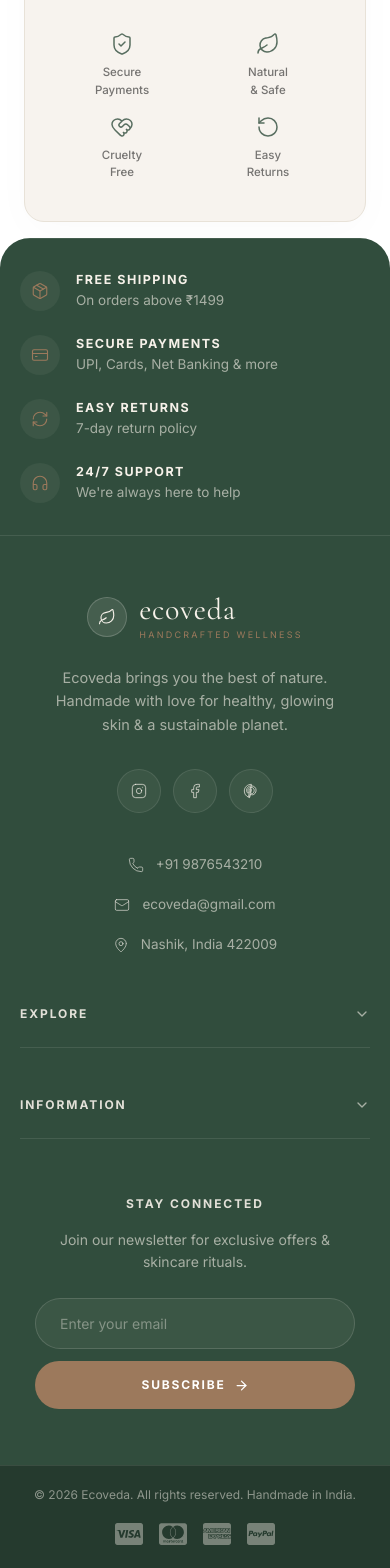
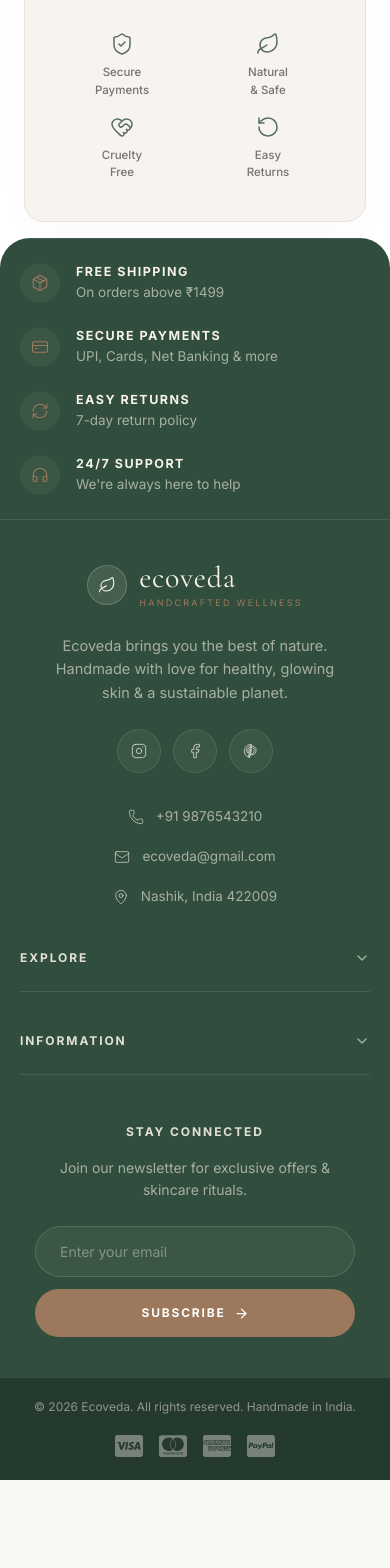
Before and after one commit to omaherrao25/prototype, a React (Vite) app: page /cart in a window 390 px wide. Shown: the part 1648-3216 px from the top of the page. After the commit the page ends 3128 px from the top, so only its background shows below. Built offline with nearby package versions, Linux system fonts and the light colour scheme.

Commit message:
feat: implement responsive footer component and structure cart page template

```diff
--- a/src/components/Footer.jsx
+++ b/src/components/Footer.jsx
@@ -70,8 +70,8 @@
   return (
     <footer className="relative z-10 -mt-12 overflow-hidden bg-[#314D3D] text-[#F6F1E9] rounded-t-[30px] sm:rounded-t-[60px] lg:rounded-t-[80px]">
       {/* ── Service strip ── */}
-      <div className="border-t border-[#F6F1E9]/10 border-b border-[#F6F1E9]/10">
-        <div className="max-w-7xl mx-auto px-5 sm:px-6 lg:px-8 py-8 lg:py-10">
+      <div className="border-y border-[#F6F1E9]/10">
+        <div className="max-w-7xl mx-auto px-5 sm:px-6 lg:px-8 py-6 lg:py-8">
           <div className="grid grid-cols-1 sm:grid-cols-2 lg:grid-cols-4 gap-y-6 gap-x-4 lg:divide-x divide-[#F6F1E9]/10">
             {serviceFeatures.map(({ Icon, label, sub }) => (
               <div key={label} className="flex items-center gap-4 lg:px-6 lg:first:pl-0">
@@ -89,8 +89,8 @@
       </div>
 
       {/* ── Main footer ── */}
-      <div className="max-w-7xl mx-auto px-5 sm:px-6 lg:px-8 py-14 lg:py-24">
-        <div className="grid grid-cols-1 sm:grid-cols-2 lg:grid-cols-6 gap-10 lg:gap-10">
+      <div className="max-w-7xl mx-auto px-5 sm:px-6 lg:px-8 py-10 lg:py-16">
+        <div className="grid grid-cols-1 sm:grid-cols-2 lg:grid-cols-6 gap-8">
 
           {/* Brand */}
           <div className="col-span-1 sm:col-span-2 lg:col-span-2 flex flex-col items-center sm:items-start text-center sm:text-left">
@@ -103,10 +103,10 @@
                 <p className="font-body text-[9px] tracking-[0.25em] text-[#9C795C] uppercase">Handcrafted Wellness</p>
               </div>
             </div>
-            <p className="font-body text-[14.5px] text-[#F6F1E9]/60 leading-relaxed mb-8 max-w-[280px]">
+            <p className="font-body text-[14.5px] text-[#F6F1E9]/60 leading-relaxed mb-6 max-w-[280px]">
               Ecoveda brings you the best of nature. Handmade with love for healthy, glowing skin &amp; a sustainable planet.
             </p>
-            <div className="flex items-center gap-3 mb-10">
+            <div className="flex items-center gap-3 mb-8">
               {Object.entries(SocialSVGs).map(([name, Icon]) => (
                 <motion.a
                   key={name}
--- a/src/pages/Cart/Cart.jsx
+++ b/src/pages/Cart/Cart.jsx
@@ -280,7 +280,7 @@
 
       {/* Sticky Mobile Checkout CTA */}
       {cart.length > 0 && (
-        <div className="lg:hidden sticky-bottom-cta flex flex-col items-center justify-center pb-safe-b bg-white/95 backdrop-blur-sm border-t border-black/5 pt-3 pb-3 px-4 shadow-[0_-4px_20px_rgba(0,0,0,0.04)] z-50">
+        <div className="lg:hidden sticky-bottom-cta flex flex-col items-center justify-center pb-safe-b bg-white/95 backdrop-blur-sm border-t border-black/5 pt-3 px-4 shadow-[0_-4px_20px_rgba(0,0,0,0.04)] z-50">
           <button className="checkout-btn" disabled={cart.length === 0} style={{ margin: 0, padding: '16px' }}>
             Checkout • ₹{total.toFixed(2)}
             <ArrowRight size={18} strokeWidth={2} />
```
